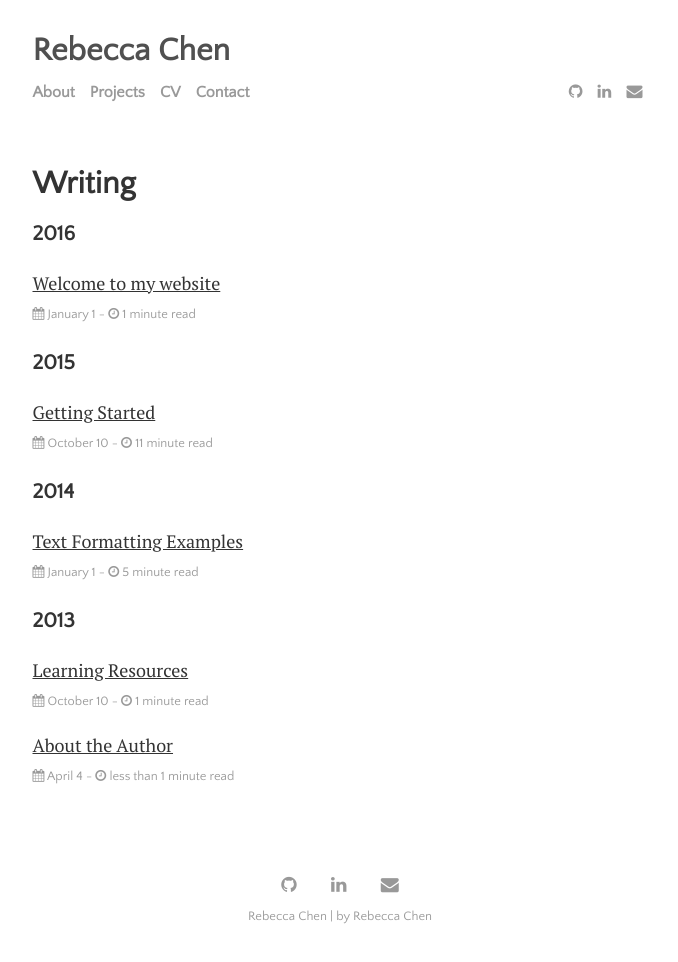
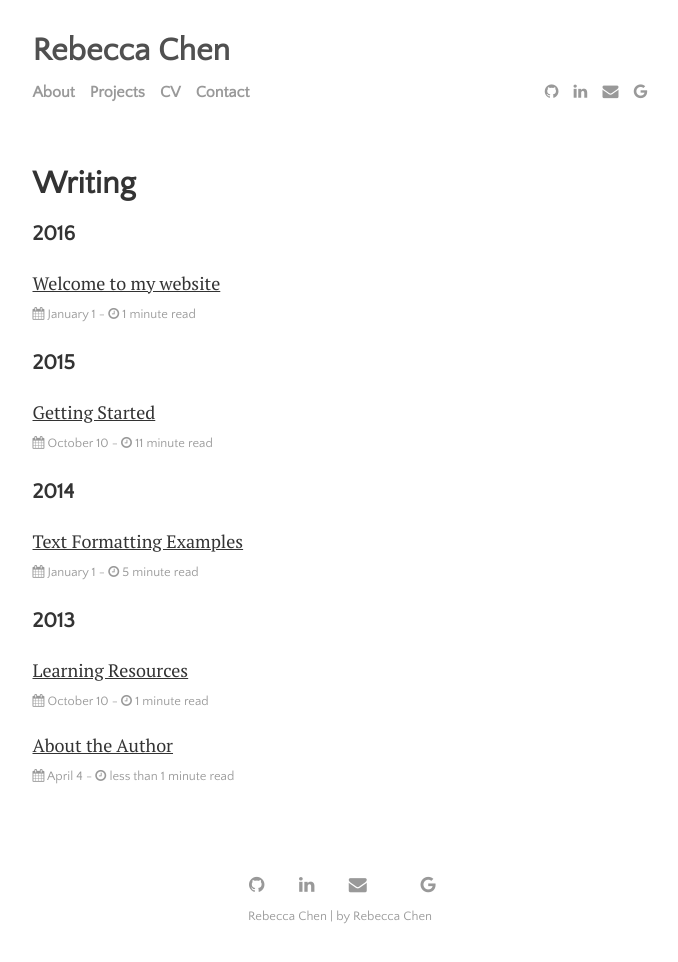
Before and after one commit to rebeccachen0/website_backup, a Jekyll site: the page built from menu/writing.md, in a window 1280 px wide. Shown: the whole page, without its empty margins (300-978 px from the left). Built offline with Jekyll 4.4.1, drawn with Linux system fonts in a browser that asks for light colours.

Commit message:
Update settings.yml

```diff
--- a/_data/settings.yml
+++ b/_data/settings.yml
@@ -17,6 +17,8 @@
 - {icon: 'github',     link: 'https://www.github.com/rebeccachen0'}
 - {icon: 'linkedin',   link: 'http://www.linkedin.com/in/rebeccachen0/'}
 - {icon: 'envelope',   link: 'mailto:rcc.29@duke.edu'}
+- {icon: 'orcid', link: 'https://orcid.org/0000-0003-3917-0966'}
+- {icon: 'google', link:'https://scholar.google.com/citations?user=4CqGrUIAAAAJ&hl=en'}
 
 
 # Customize site text
```
